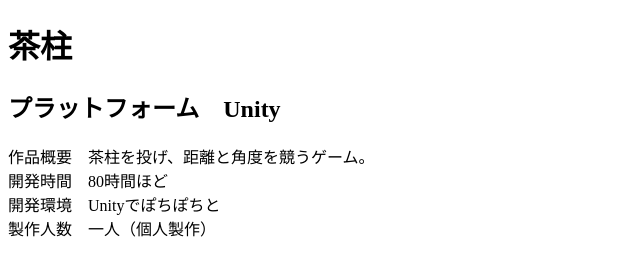
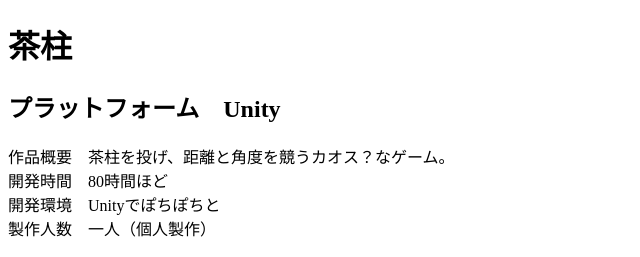
Before and after one commit to yayanWRY/Tea_Piller, a plain HTML site: page index.html in a window 1280 px wide. Shown: the top 257 px of the page, 0-640 px from the left. Drawn offline with Linux system fonts and the light colour scheme.

Commit message:
Update index.html

```diff
--- a/index.html
+++ b/index.html
@@ -6,13 +6,13 @@
   <title>可児ゲーム紹介ページ(仮)</title>
   </head>
 <body　bgcolor="#b8f28c">
-<h1 id="茶柱">茶柱</h1><h2 id="プラットフォーム-unity">プラットフォーム　Unity</h2><p>作品概要　茶柱を投げ、距離と角度を競うゲーム。<br>
+<h1 id="茶柱">茶柱</h1><h2 id="プラットフォーム-unity">プラットフォーム　Unity</h2><p>作品概要　茶柱を投げ、距離と角度を競うカオス？なゲーム。<br>
 開発時間　80時間ほど<br>
 開発環境　Unityでぽちぽちと<br>
 製作人数　一人（個人製作）<br>
 <p><h2>アピールポイント</h2>　<br>
 茶柱を投げるというシュールさ<br>
 落下地点から角度を求め、点数に算出する。<br>
-  得点順のランキング</p></div>
+得点順のランキング</p></div>
 </body>
 </html>
```
